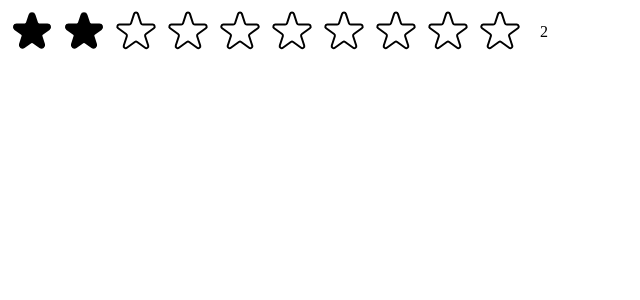
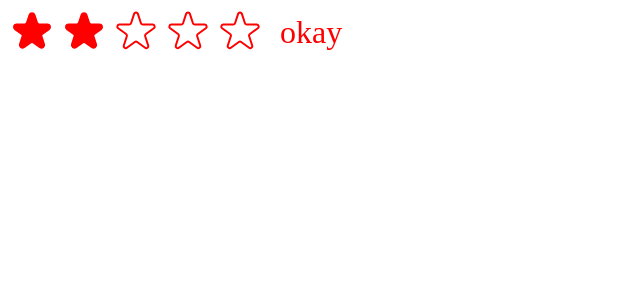
Before and after one commit to Ambrish5211/React-Course, a React (Create React App) app in the folder usepopcorn/: page / in a window 1280 px wide. Both pictures are taken after a click on the button 84 px from the left and 32 px from the top of the page. Shown: the top 300 px of the page, without its empty margins (0-640 px from the left). Built offline with nearby package versions, Linux system fonts and the light colour scheme.

Commit message:
done with star rating api component

```diff
--- a/usepopcorn/src/StarRating.js
+++ b/usepopcorn/src/StarRating.js
@@ -1,4 +1,5 @@
 import { useState } from "react";
+import  PropTypes  from "prop-types";
 
 const containerStyle = {
   display: "flex",
@@ -11,35 +12,48 @@ const containerStarStyle = {
   gap: "4px",
 };
 
-const textStyle = {
-  lineHeight: "1",
-  margin: "0",
-};
+StarRating.prototype = {
+    maxRating: PropTypes.number,
+    color: PropTypes.string,
+    size: PropTypes.number,
+    className : PropTypes.string,
+    message: PropTypes.array,
+    defaultRating: PropTypes.number
+}
 
-function StarRating({ maxRating }) {
-    const [rating, setRating] = useState(0);
+
+function StarRating({ maxRating=5 , color="red", size=48, className="", message = [] , defaultRating=0}) {
+    const [rating, setRating] = useState(defaultRating);
     const [tempRating, settempRating] = useState(0);
 
+    const textStyle = {
+        lineHeight: "1",
+        margin: "0",
+        color,
+        fontSize: `${size/1.5}px`
+      };
+
   return (
-    <div style={containerStyle}>
+    <div style={containerStyle} className={className}>
       <div style={containerStarStyle}>
         {Array.from({ length: maxRating }, (_, i) => (
-          <Star index={i + 1} setRating={setRating} full={tempRating ? tempRating>= i+1 : rating>=i+1} settempRating={settempRating} />
+          <Star index={i + 1} setRating={setRating} full={tempRating ? tempRating>= i+1 : rating>=i+1} settempRating={settempRating} color={color} size={size} />
         ))}
       </div>
-      <p style={textStyle}>{tempRating || rating || ""}</p>
+      <p style={textStyle}>{message.length === maxRating ? tempRating? message[tempRating-1] : message[rating-1] : tempRating || rating || ""}</p>
     </div>
   );
 }
 
-const StarStyle = {
-  width: "48px",
-  height: "48px",
-  display: "block",
-  cursor: "pointer",
-};
 
-function Star({ index, setRating, full, settempRating }) {
+
+function Star({ index, setRating, full, settempRating, color, size }) {
+    const StarStyle = {
+        width: `${size}px`,
+        height: `${size}px`,
+        display: "block",
+        cursor: "pointer",
+      };
   return (
     <span
       role="button"
@@ -59,8 +73,8 @@ function Star({ index, setRating, full, settempRating }) {
         <svg
           xmlns="http://www.w3.org/2000/svg"
           viewBox="0 0 20 20"
-          fill="#000"
-          stroke="#000"
+          fill={color}
+          stroke={color}
         >
           <path d="M9.049 2.927c.3-.921 1.603-.921 1.902 0l1.07 3.292a1 1 0 00.95.69h3.462c.969 0 1.371 1.24.588 1.81l-2.8 2.034a1 1 0 00-.364 1.118l1.07 3.292c.3.921-.755 1.688-1.54 1.118l-2.8-2.034a1 1 0 00-1.175 0l-2.8 2.034c-.784.57-1.838-.197-1.539-1.118l1.07-3.292a1 1 0 00-.364-1.118L2.98 8.72c-.783-.57-.38-1.81.588-1.81h3.461a1 1 0 00.951-.69l1.07-3.292z" />
         </svg>
@@ -69,7 +83,7 @@ function Star({ index, setRating, full, settempRating }) {
           xmlns="http://www.w3.org/2000/svg"
           fill="none"
           viewBox="0 0 24 24"
-          stroke="#000"
+          stroke={color}
         >
           <path
             strokeLinecap="round"
--- a/usepopcorn/src/index.js
+++ b/usepopcorn/src/index.js
@@ -7,6 +7,6 @@ import StarRating from './StarRating';
 const root = ReactDOM.createRoot(document.getElementById('root'));
 root.render(
   <React.StrictMode>
-    <StarRating maxRating={10} />
+    <StarRating maxRating={5} className='test' message= {["terrible", "okay", "good", "excellent", "outstanding"]} defaultRating={0} />
   </React.StrictMode>
 );
```
